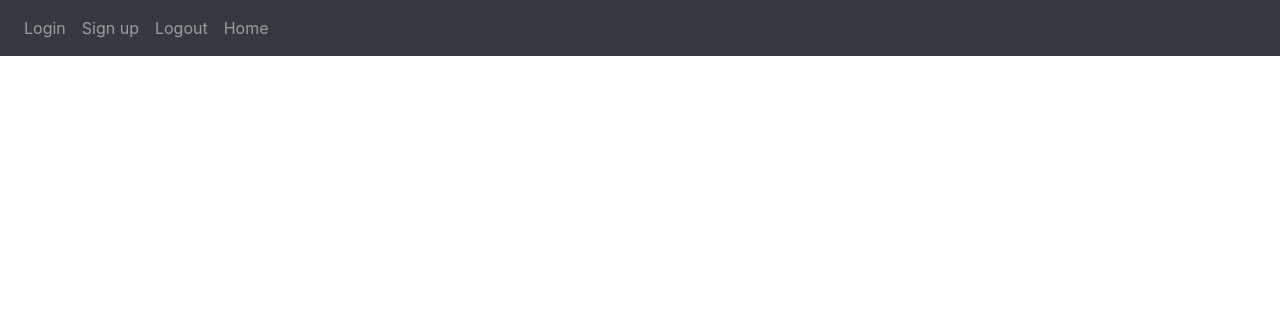
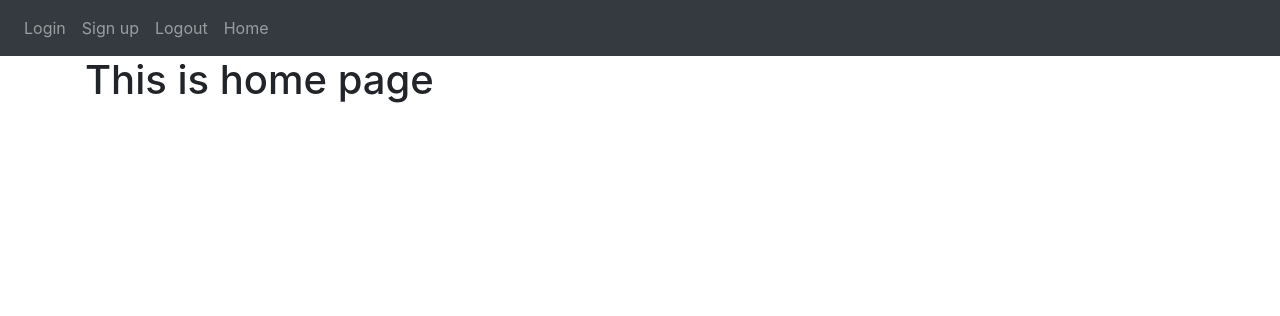
Before and after one commit to modemobpsycho/flask-sneaker-store, a Flask app: page / in a window 1280 px wide. Shown: the top 316 px of the page. Run offline with Flask 3, Linux system fonts and the light colour scheme; some libraries are stand-ins or nearby versions.

Commit message:
jinja templating & html

```diff
--- a/website/auth.py
+++ b/website/auth.py
@@ -1,11 +1,11 @@
-from flask import Blueprint
+from flask import Blueprint, render_template
 
 auth = Blueprint("auth", __name__)
 
 
 @auth.route("/login")
 def login():
-    return "<p>Login</p>"
+    return render_template('login.html')
 
 
 @auth.route("/logout")
@@ -15,4 +15,4 @@ def logout():
 
 @auth.route("/sign-up")
 def sign_up():
-    return "<p>Sign up</p>"
+    return render_template("sign_up.html")
--- a/website/templates/base.html
+++ b/website/templates/base.html
@@ -36,7 +36,7 @@
 				</div>
 			</div>
 		</nav>
-
+		<div class="container">{%block content %} {% endblock%}</div>
 		<script
 			src="https://code.jquery.com/jquery-3.2.1.slim.min.js"
 			integrity="sha384-KJ3o2DKtIkvYIK3UENzmM7KCkRr/rE9/Qpg6aAZGJwFDMVNA/GpGFF93hXpG5KkN"
--- a/website/templates/home.html
+++ b/website/templates/home.html
@@ -1 +1,3 @@
-{% extends "base.html" %} {% block title %} Changed {% endblock %}
+{% extends "base.html" %} {% block title %}Home{% endblock %} {%block content %}
+<h1>This is home page</h1>
+{% endblock%}
--- /dev/null
+++ b/website/templates/login.html
@@ -0,0 +1,4 @@
+{% extends "base.html" %} {% block title %}Login{% endblock %} {%block content
+%}
+<h1>This is login page</h1>
+{% endblock%}
--- /dev/null
+++ b/website/templates/sign_up.html
@@ -0,0 +1,4 @@
+{% extends "base.html" %} {% block title %}Sign Up{% endblock %} {%block content
+%}
+<h1>This is sign up page</h1>
+{% endblock%}
```
